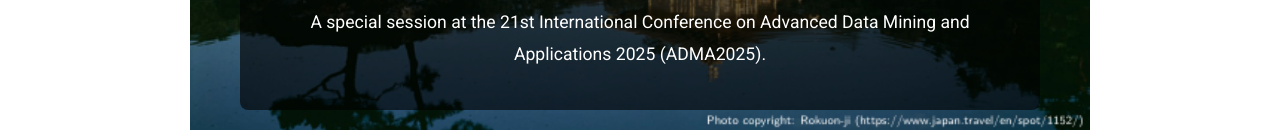
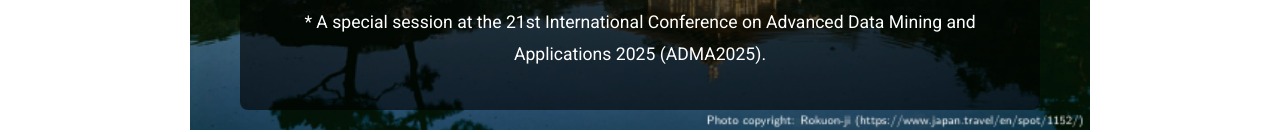
Before and after one commit to LSD-MI/LSD-MI2025.github.io, a plain HTML site: page index.html in a window 1280 px wide. Shown: the part 541-673 px from the top of the page. Drawn offline with Linux system fonts and the light colour scheme.

Commit message:
Update index.html

```diff
--- a/index.html
+++ b/index.html
@@ -34,7 +34,7 @@
       <img src="kinkakuji-temple.png" alt="Kinkaku-ji Temple in Kyoto, Japan" />
       <div class="hero-text">
         <h1>Learning from Small Data in Medical Imaging (LSD-MI)</h1>
-        <p>A special session at the 21st International Conference on Advanced Data Mining and Applications 2025 (ADMA2025).</p>
+        <p>* A special session at the 21st International Conference on Advanced Data Mining and Applications 2025 (ADMA2025).</p>
       </div>
     </div>
   </section>
```
